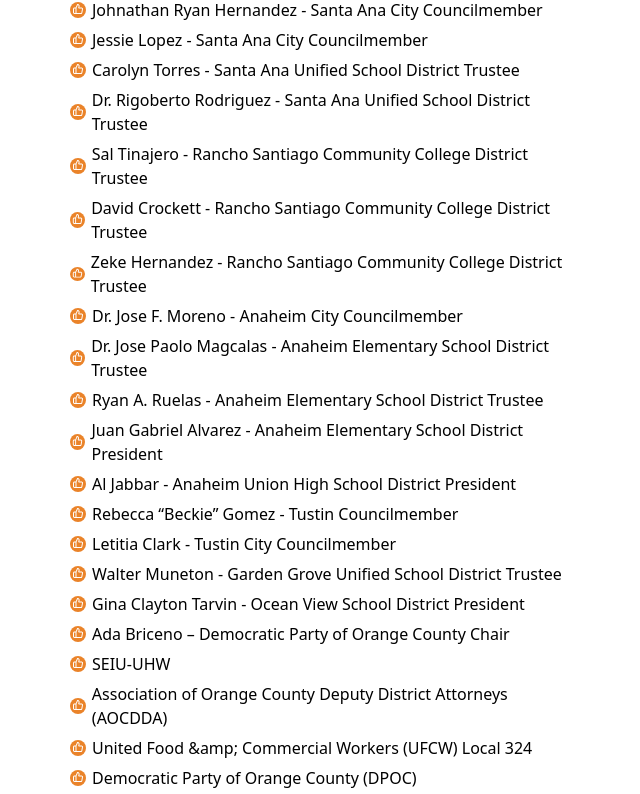
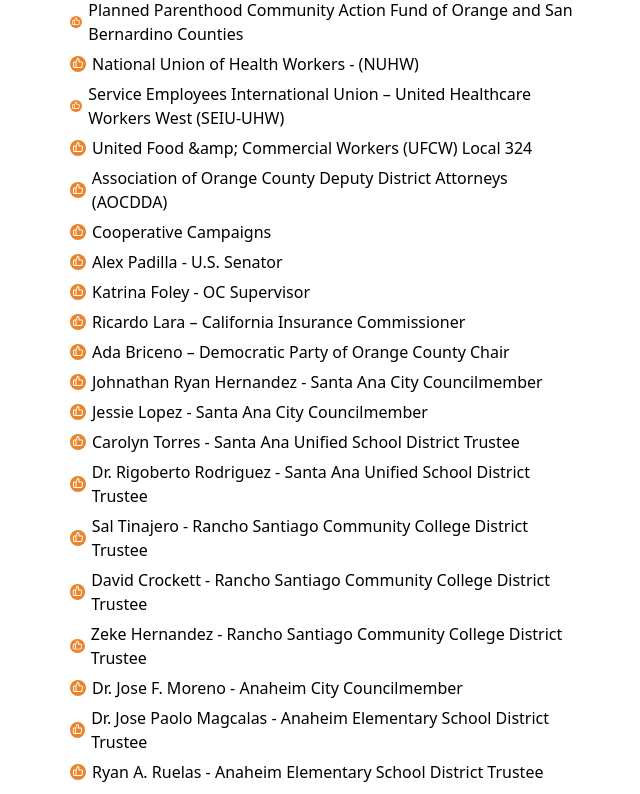
Before and after one commit to kenput3r/sarmiento-for-supervisor, a Next.js app: page /endorsements in a window 1280 px wide. Shown: the part 225-1019 px from the top of the page, without its empty margins (314-954 px from the left). Built offline with nearby package versions, Linux system fonts and the light colour scheme.

Commit message:
update endorsement list

```diff
--- a/pages/endorsements.js
+++ b/pages/endorsements.js
@@ -5,8 +5,18 @@ import Layout from '../components/layout';
 import thumbsUp from '../images/thumbs-up.svg';
 
 const list = [
+  'Democratic Party of Orange County (DPOC)',
+  'Orange County Labor Federation (OCLF)',
+  'Planned Parenthood Community Action Fund of Orange and San Bernardino Counties',
+  'National Union of Health Workers - (NUHW)',
+  'Service Employees International Union – United Healthcare Workers West (SEIU-UHW)',
+  'United Food &amp; Commercial Workers (UFCW) Local 324',
+  'Association of Orange County Deputy District Attorneys (AOCDDA)',
+  'Cooperative Campaigns',
   'Alex Padilla - U.S. Senator',
   'Katrina Foley - OC Supervisor',
+  'Ricardo Lara – California Insurance Commissioner',
+  'Ada Briceno – Democratic Party of Orange County Chair ',
   'Johnathan Ryan Hernandez - Santa Ana City Councilmember',
   'Jessie Lopez - Santa Ana City Councilmember',
   'Carolyn Torres - Santa Ana Unified School District Trustee',
@@ -23,14 +33,6 @@ const list = [
   'Letitia Clark - Tustin City Councilmember',
   'Walter Muneton - Garden Grove Unified School District Trustee',
   'Gina Clayton Tarvin - Ocean View School District President',
-  'Ada Briceno – Democratic Party of Orange County Chair ',
-  'SEIU-UHW',
-  'Association of Orange County Deputy District Attorneys (AOCDDA)',
-  'United Food &amp; Commercial Workers (UFCW) Local 324',
-  'Democratic Party of Orange County (DPOC)',
-  'Orange County Labor Federation (OCLF)',
-  'Planned Parenthood Community Action Fund of Orange and San Bernardino Counties',
-  'Cooperative Campaigns',
 ]
 
 export default function Endorsements() {
```
